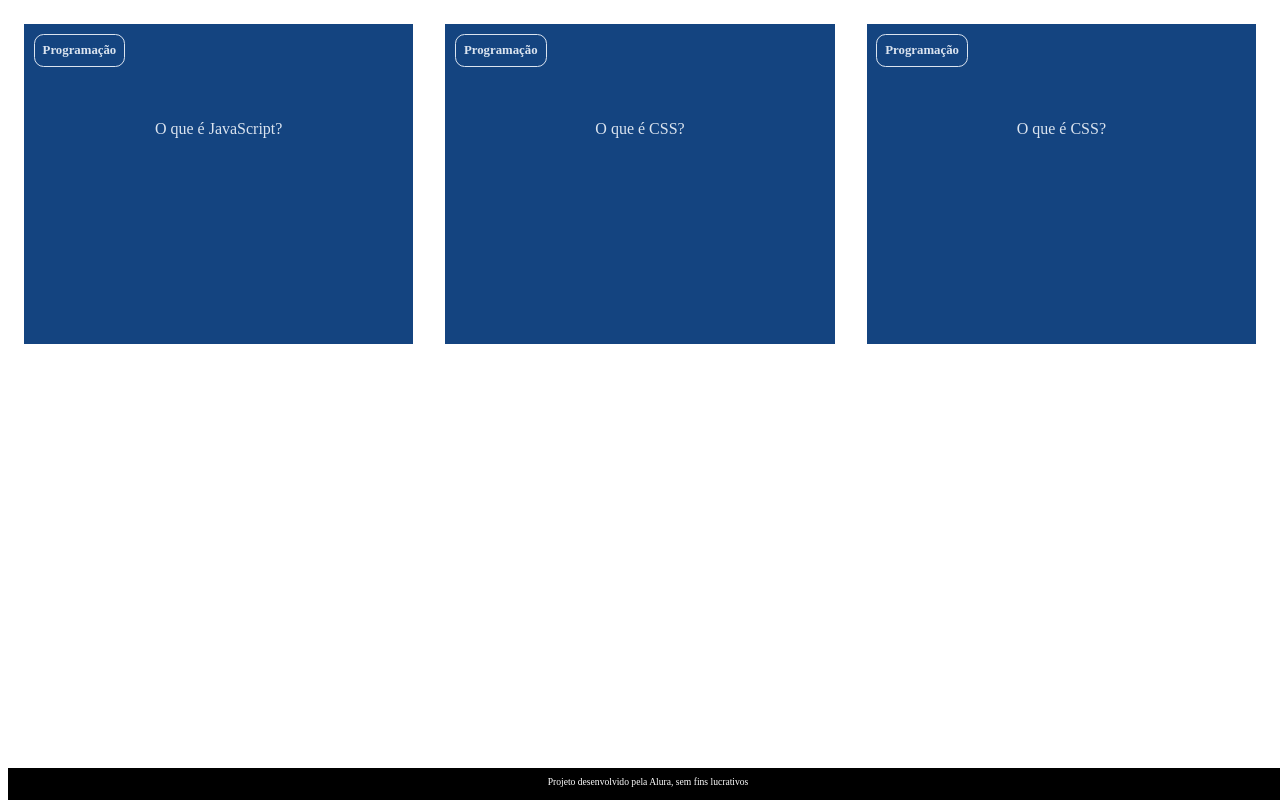
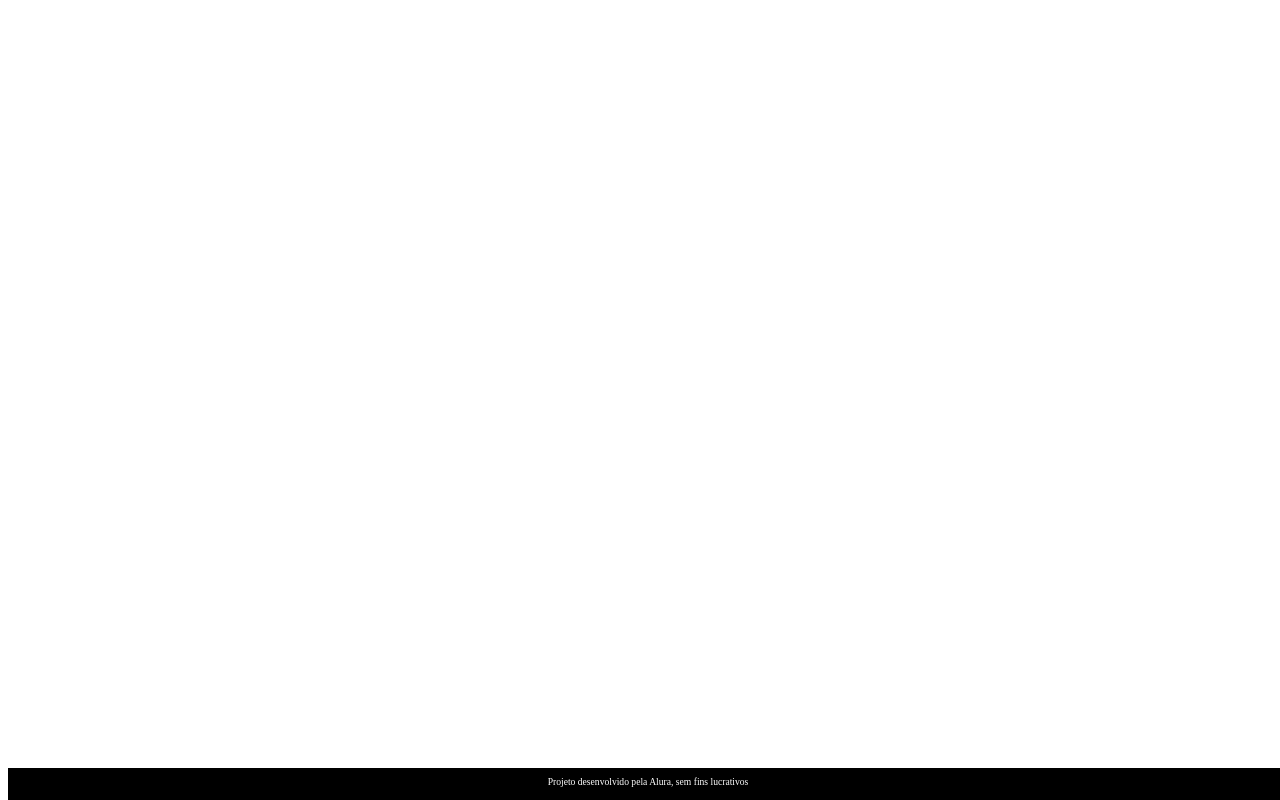
Before and after one commit to moonyschild/flashcard, a plain HTML site: page index.html in a window 1280 px wide. Drawn offline with Linux system fonts and the light colour scheme.

Commit message:
Update index.html

```diff
--- a/index.html
+++ b/index.html
@@ -9,7 +9,7 @@
 <body>
     <main>
         <section id="container">
-            <article class="cartao">
+            <!-- <article class="cartao">
                 <div class="cartao__conteudo">
                     <h3>Programação</h3>
                     <div class="cartao__conteudo__pergunta">
@@ -19,33 +19,13 @@
                         <p>O JavaScript é uma linguagem de programação</p>
                     </div>
                 </div>
-            </article>
-            <article class="cartao">
-                <div class="cartao__conteudo">
-                    <h3>Programação</h3>
-                    <div class="cartao__conteudo__pergunta">
-                        <p>O que é CSS?</p>
-                    </div>
-                    <div class="cartao__conteudo__resposta">
-                    <p>O CSS é uma linguagem de estilização</p>
-                    </div>
-                </div>
-            </article>
-            <article class="cartao">
-                <div class="cartao__conteudo">
-                    <h3>Programação</h3>
-                    <div class="cartao__conteudo__pergunta">
-                        <p>O que é CSS?</p>
-                    </div>
-                    <div class="cartao__conteudo__resposta">
-                    <p>O CSS é uma linguagem de estilização</p>
-                    </div>
-                </div>
-            </article>
+            </article> -->
         </section>
     </main>
     <footer>
         <p>Projeto desenvolvido pela Alura, sem fins lucrativos</p>
     </footer>
+    <script src="app.js"></script>
+    <script src="perguntas.js"></script>
 </body>
 </html>
```
